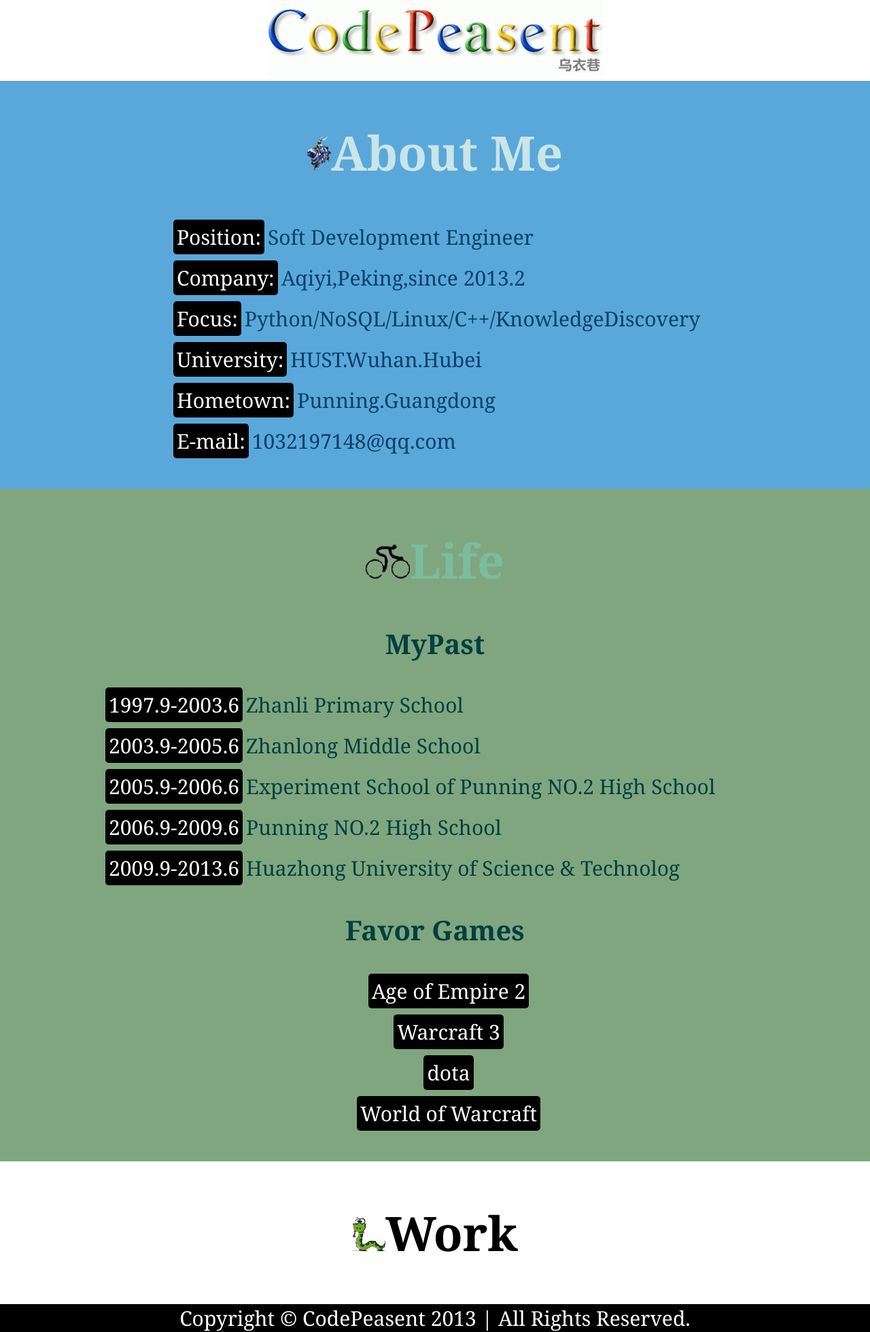
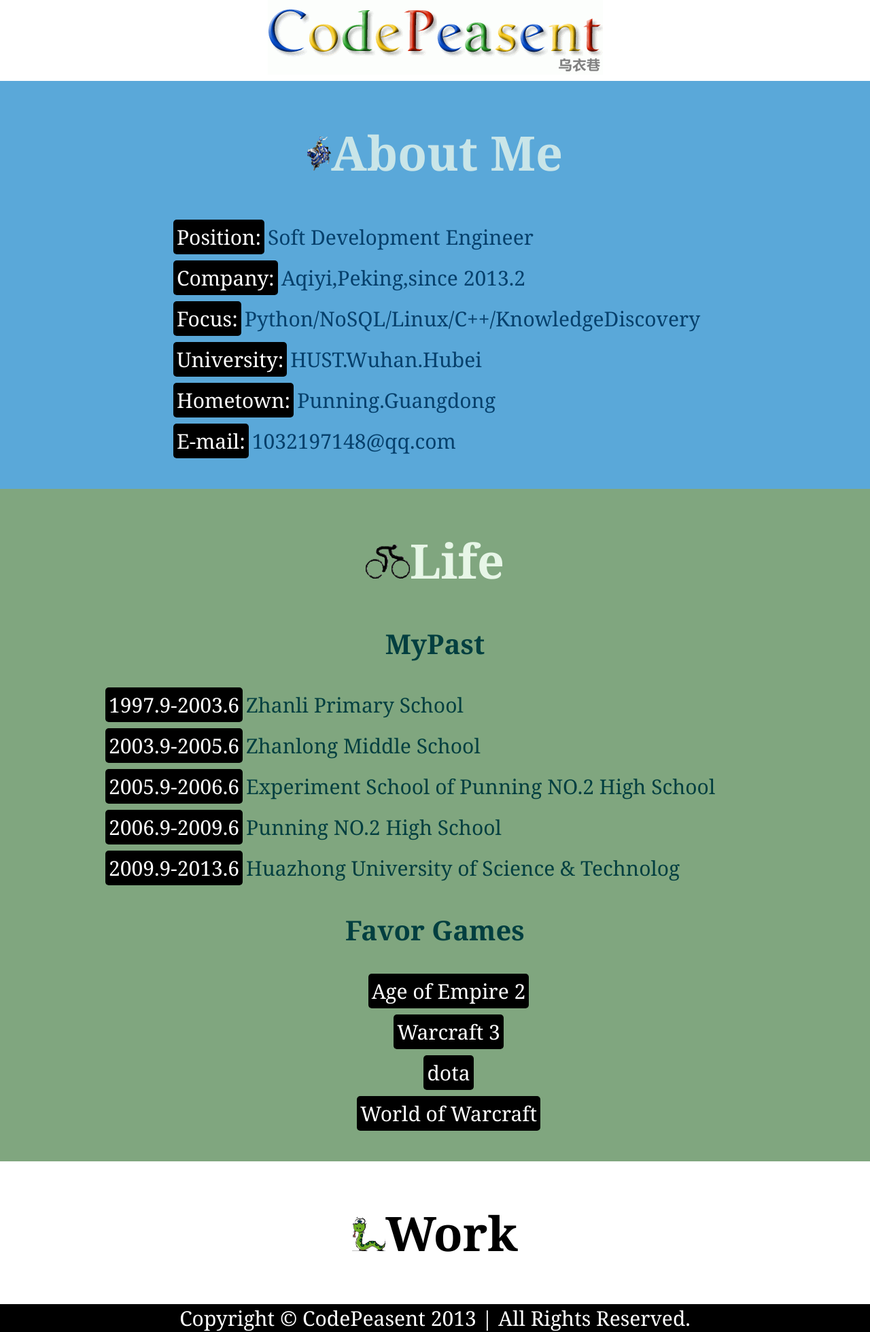
Before and after one commit to CodePeasant/formerblog, a Jekyll site: the page built from index.html, in a window 1280 px wide. Shown: the whole page at 68% size. Built offline with Jekyll 4.4.1, drawn with Linux system fonts in a browser that asks for light colours; some web fonts are replaced.

Commit message:
Edit the cyan scheme

```diff
--- a/css/style.css
+++ b/css/style.css
@@ -85,7 +85,7 @@
     background-color: #80a67f;
 }
 .cyan h1{
-    color: #7abd9e;
+    color: #e7f6e7;
 }
 
 
```
